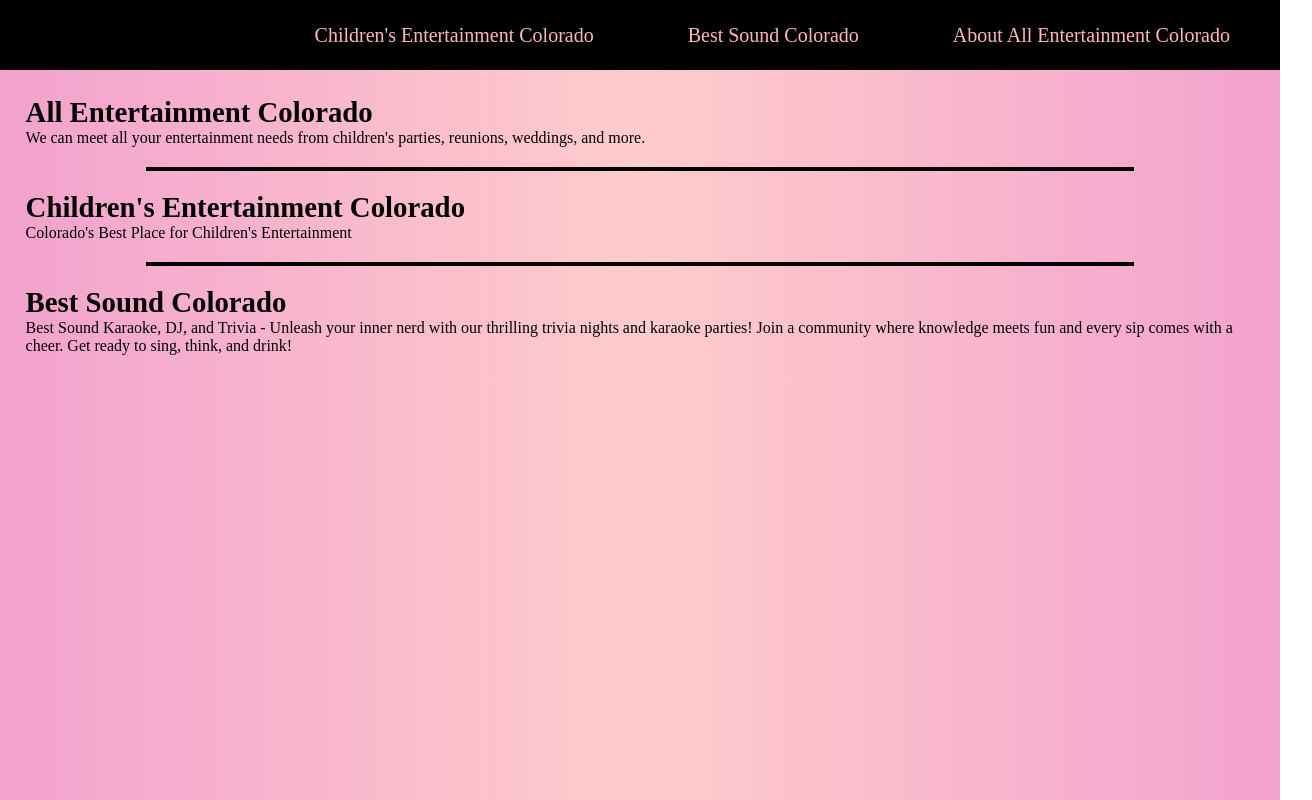
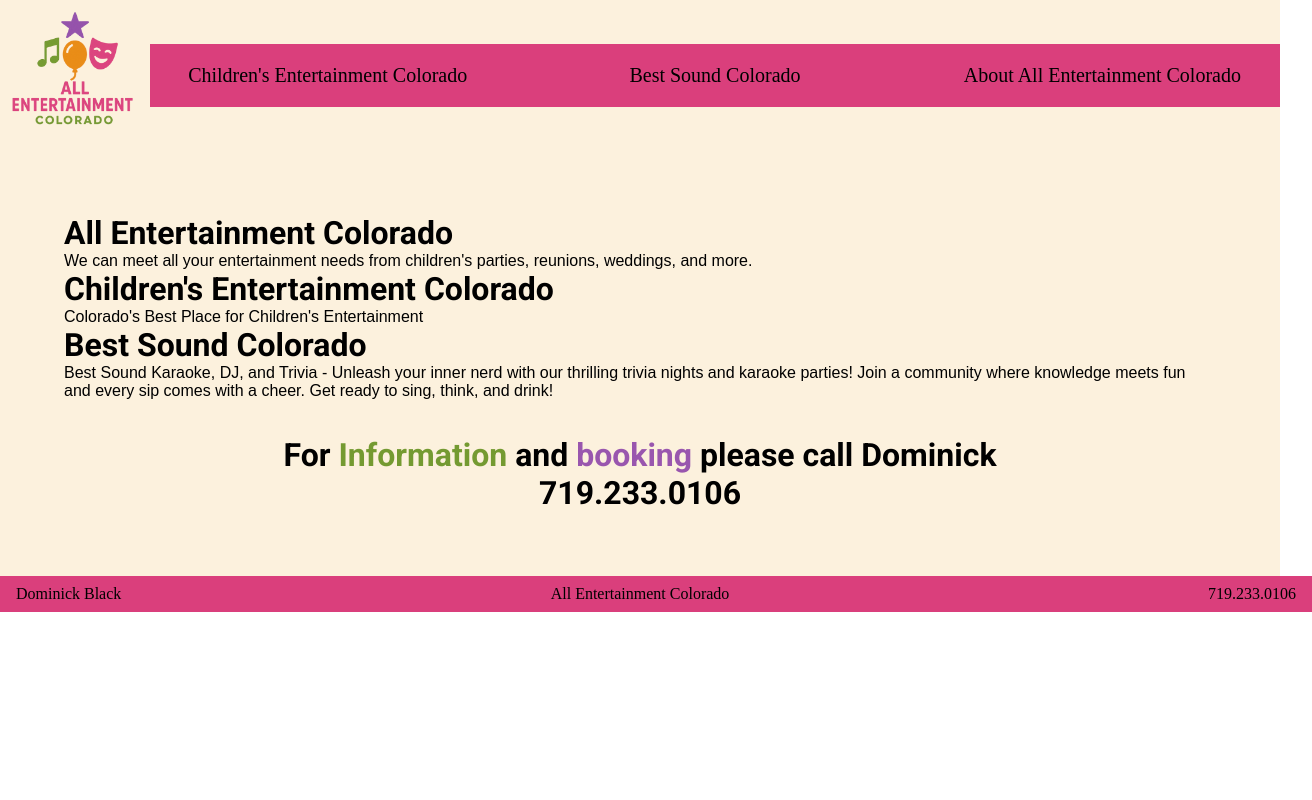
Before and after one commit to tink012184/allentertainmentcolorado, a plain HTML site: page index.html in a window 1280 px wide. Shown: the whole page, 1312 px wide, since content can reach past the window. Drawn offline with Linux system fonts and the light colour scheme; a web font is replaced by a local one.

Commit message:
approved bny Dominick 4/11/2025

```diff
--- a/css/styles.css
+++ /dev/null
@@ -1,223 +0,0 @@
-/* CSS Reset */
-* {
-  margin: 0;
-  padding: 0;
-  border: 0;
-}
-
-/* Style rules for body and images */
-body {
-  background: linear-gradient(to right, #f2a2ce, #ffcccc, #f2a2ce);
-}
-
-hr {
-  border: 2px solid black;
-  width: 80%;
-  margin: 20px auto;
-}
-
-img {
-  max-width: 100%;
-  display: block;
-}
-
-/* Style rules for mobile */
-/* Style rules for header */
-header {
-  top: 0;
-  height: 25%;
-}
-
-header img {
-  margin: 0 auto;
-}
-
-/* Nav Style rules */
-nav {
-  background-color: black;
-}
-
-nav ul {
-  list-style-type: none;
-  text-align: center;
-}
-
-nav li {
-  font-size: 1.25em;
-  border-top: 2px solid hotpink;
-}
-
-nav ul li a {
-  display: block;
-  padding: 15px;
-  text-decoration: none;
-  background: black;
-  color: lightpink;
-  width: 100%;
-}
-
-nav li:first-child {
-  border-top: none;
-}
-
-.mobile {
-  display: block;
-}
-
-.tablet-desktop {
-  display: none;
-}
-
-/* Style rules for main content */
-main {
-  padding: 2%;
-}
-section {
-  grid-template-columns: 1fr;
-}
-
-.item {
-  background-color: lightgray;
-  padding: 20px;
-  text-align: center;
-  font-size: 1.2em;
-}
-
-footer {
-  background-color: black;
-}
-
-/* Media Query for Tablet Viewport */
-@media screen and (min-width: 630px), print {
-  /* Tablet Viewport: Show tablet-desktop-class, hide mobile class */
-  .tablet-desktop {
-    display: block;
-  }
-
-  .mobile {
-    display: none;
-  }
-
-  /* Table Viewport: Style rule for header */
-  header {
-    position: static;
-    padding-bottom: 2%;
-  }
-
-  /* Table Viewport: Style rules for nav area */
-  nav {
-    display: flex;
-    justify-content: flex-end;
-    align-items: center;
-    background-color: black;
-    padding-right: 40px;
-  }
-
-  nav ul {
-    list-style-type: none;
-    display: flex;
-    gap: 4em;
-    padding: 10px;
-    margin: 0;
-  }
-
-  nav li {
-    font-size: 1.25em;
-    border: none;
-  }
-
-  nav ul li a {
-    display: inline-block;
-    padding: 10px 10px;
-    line-height: 1;
-    text-decoration: none;
-    background: black;
-    color: lightpink;
-  }
-
-  /* Tablet Viewport: Style rules for main content area */
-  main ul {
-    margin: 0 0 4% 10%;
-  }
-
-  section {
-    grid-template-columns: repeat(2, 1fr);
-  }
-}
-
-/* Media Query for Desktop Viewport */
-@media screen and (min-width: 1015px), print {
-  /*Desktop Viewport: Style rule for Header */
-  header {
-    width: 25%;
-    float: left;
-    padding-bottom: 0;
-  }
-
-  /*desktop Viewport: Style rules for nav area */
-  nav {
-    display: flex;
-    justify-content: flex-end;
-    align-items: center;
-    background-color: black;
-    padding-right: 40px;
-  }
-
-  nav ul {
-    list-style-type: none;
-    display: flex;
-    gap: 4em;
-    padding: 10px;
-    margin: 0;
-  }
-
-  nav li {
-    font-size: 1.25em;
-  }
-
-  nav ul li a {
-    display: inline-block;
-    padding: 10px 10px;
-    line-height: 1;
-    text-decoration: none;
-    background: black;
-    color: lightpink;
-    border: 5px solid transparent;
-    transition: all 0.3s ease-in-out;
-  }
-
-  nav ul li a:hover {
-    border-color: palevioletred;
-    color: palevioletred;
-    background-color: black;
-    padding: 10px 20px;
-  }
-
-  /*Desktop Viewport: Style Rules for main content */
-  main {
-    clear: left;
-  }
-
-  section {
-    grid-template-columns: repeat(3, 1fr);
-  }
-
-  main h1 {
-    font-size: 1.8em;
-  }
-}
-
-/* Media Query for Large Desktop Viewports */
-@media screen and (min-width: 1921px) {
-  body img {
-    margin: 0 auto;
-  }
-}
-
-/* Media Query for Print */
-@media print {
-  body {
-    background-color: #fff;
-    color: #000;
-  }
-}
--- a/index.html
+++ b/index.html
@@ -3,38 +3,47 @@
   <head>
     <meta charset="UTF-8" />
     <meta name="viewport" content="width=device-width, initial-scale=1.0" />
-    <link rel="stylesheet" href="css/styles.css" />
+    <script defer src="./scripts/header.js"></script>
+    <script defer src="./scripts/footer.js"></script>
+    <link rel="stylesheet" href="./styles/styles.css" />
+    <link
+      href="https://fonts.googleapis.com/css2?family=Atkinson+Hyperlegible+Next:ital,wght@0,200..800;1,200..800&family=Roboto:ital,wght@0,100..900;1,100..900&display=swap"
+      rel="stylesheet" />
     <title>All Entertainment Colorado</title>
   </head>
   <body>
-    <header></header>
-    <nav>
-      <ul>
-        <li><a href="children.html">Children's Entertainment Colorado</a></li>
-        <li><a href="sound.html">Best Sound Colorado</a></li>
-        <li><a href="index.html">About All Entertainment Colorado</a></li>
-      </ul>
-    </nav>
     <main>
-      <h1>All Entertainment Colorado</h1>
+      <a href="http://www.allentertainmentcolorado.com/"
+        ><h1>All Entertainment Colorado</h1></a
+      >
       <p>
         We can meet all your entertainment needs from children's parties,
         reunions, weddings, and more.
       </p>
 
       <hr />
-      <h1>Children's Entertainment Colorado</h1>
+      <a href="https://childrensentertainmentcolorado.com/">
+        <h1>Children's Entertainment Colorado</h1></a
+      >
       <p>Colorado's Best Place for Children's Entertainment</p>
 
       <hr />
-      <h1>Best Sound Colorado</h1>
+      <a href="https://bestsoundcolorado.com/"> <h1>Best Sound Colorado</h1></a>
       <p>
         Best Sound Karaoke, DJ, and Trivia - Unleash your inner nerd with our
         thrilling trivia nights and karaoke parties! Join a community where
         knowledge meets fun and every sip comes with a cheer. Get ready to sing,
         think, and drink!
       </p>
+      <br />
+      <br />
+      <h1 style="text-align: center">
+        For <span class="highlight">Information</span> and
+        <span class="callToAction">booking</span> please call Dominick
+      </h1>
+      <a href="tel:7192330106">
+        <h1 style="text-align: center">719.233.0106</h1></a
+      >
     </main>
-    <footer></footer>
   </body>
 </html>
--- /dev/null
+++ b/scripts/footer.js
@@ -0,0 +1,9 @@
+document.addEventListener("DOMContentLoaded", function () {
+  const header = document.createElement("footer");
+  header.innerHTML = `        <div class="info-bar">
+          <span class="left">Dominick Black</span>
+          <span class="center">All Entertainment Colorado</span>
+          <a class="right" href="tel:7192330106"> 719.233.0106</a>
+        </div>`;
+  document.body.append(header);
+});
--- /dev/null
+++ b/scripts/header.js
@@ -0,0 +1,22 @@
+document.addEventListener("DOMContentLoaded", function () {
+  const header = document.createElement("header");
+  header.innerHTML = `
+         <div class="header-container">
+        <div class="header-logo">
+          <a href="https://allentertainment.com">
+            <img
+              src="images/LogoNoBackground.png"
+              alt="All Entertainment Colorado"
+          /></a>
+        </div>
+        <nav class="header-nav">
+          <a href="https://childrensentertainmentcolorado.com/"
+            >Children's Entertainment Colorado</a
+          >
+          <a href="https://bestsoundcolorado.com/">Best Sound Colorado</a>
+          <a href="about.html">About All Entertainment Colorado</a>
+        </nav>
+      </div>
+  `;
+  document.body.prepend(header);
+});
--- /dev/null
+++ b/styles/styles.css
@@ -0,0 +1,143 @@
+/* reset rules */
+* {
+  margin: 0;
+  padding: 0;
+  border: 0;
+}
+
+/* Base Layout */
+header {
+  background-color: #fcf1dd;
+}
+
+.header-container {
+  display: flex;
+  flex-direction: column;
+  align-items: center;
+  width: 100%;
+}
+
+.header-logo {
+  display: flex;
+  align-items: center;
+  gap: 0.5rem;
+}
+
+.header-logo img {
+  height: 150px;
+}
+
+.header-logo span {
+  font-size: 1.25rem;
+  font-weight: bold;
+}
+
+.header-nav {
+  display: flex;
+  width: 100%;
+  flex-direction: column;
+  font-size: 1.25rem;
+  align-items: center;
+  background-color: #da3f7c;
+}
+
+.header-nav a {
+  width: 100%;
+  text-decoration: none;
+  transition: color 0.3s ease;
+  border-top: 1px solid #fcf1dd;
+  text-align: center;
+  padding: 20px;
+}
+
+.header-nav a:hover {
+  color: #749a31;
+}
+
+h1 {
+  font-family: "Roboto", sans-serif;
+}
+
+.highlight {
+  color: #749a31;
+}
+
+.callToAction {
+  color: #9956ae;
+}
+
+p {
+  font-family: "Atkinson Hyperlegible Next", sans-serif;
+}
+
+a {
+  text-decoration: none;
+}
+
+a:link {
+  color: black;
+}
+
+a:visited {
+  color: black;
+}
+
+a:hover {
+  color: #749a31;
+}
+
+/* Desktop Styles */
+@media (min-width: 640px) {
+  .header-container {
+    flex-direction: row;
+    justify-content: space-between;
+  }
+
+  .header-logo {
+    margin-bottom: 0;
+    height: 150px;
+  }
+
+  .header-nav {
+    flex-direction: row;
+    gap: 2rem;
+    justify-content: flex-end;
+  }
+
+  .header-nav a {
+    border: none;
+  }
+}
+
+/* Main and Footer */
+main {
+  background-color: #fcf1dd;
+  padding: 5%;
+}
+
+.info-bar {
+  height: 20px;
+  color: black;
+  background-color: #da3f7c;
+  display: flex;
+  justify-content: space-between;
+  align-items: center;
+  width: 100%;
+  padding: 0.5rem 1rem;
+}
+
+.info-bar .center {
+  margin: 0 auto;
+  position: absolute;
+  left: 50%;
+  transform: translateX(-50%);
+}
+
+.info-bar .left {
+  flex: 1;
+}
+
+.info-bar .right {
+  flex: 1;
+  text-align: right;
+}
```
Also changed, not shown: about.html (added, +30 -0 lines), children.html (deleted, +0 -30 lines), sound.html (deleted, +0 -30 lines), template.html (+5 -9 lines), images/LogoNoBackground.png (added), scripts/index.js (added), 1 other file.
